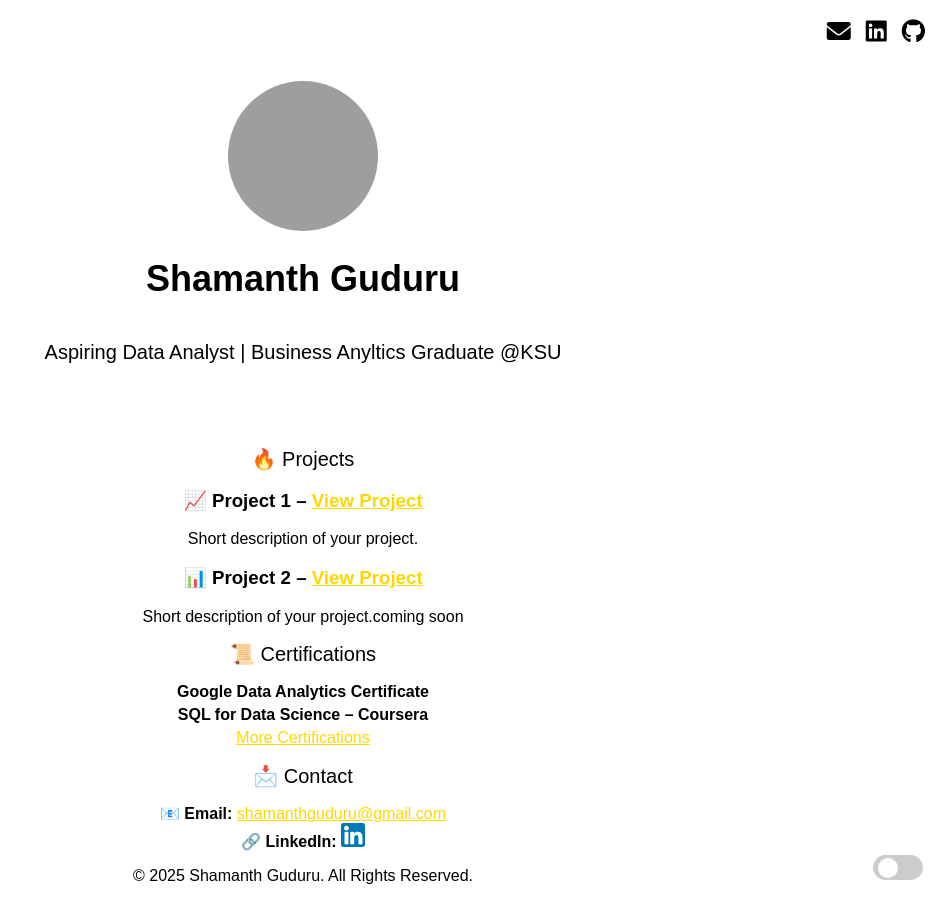
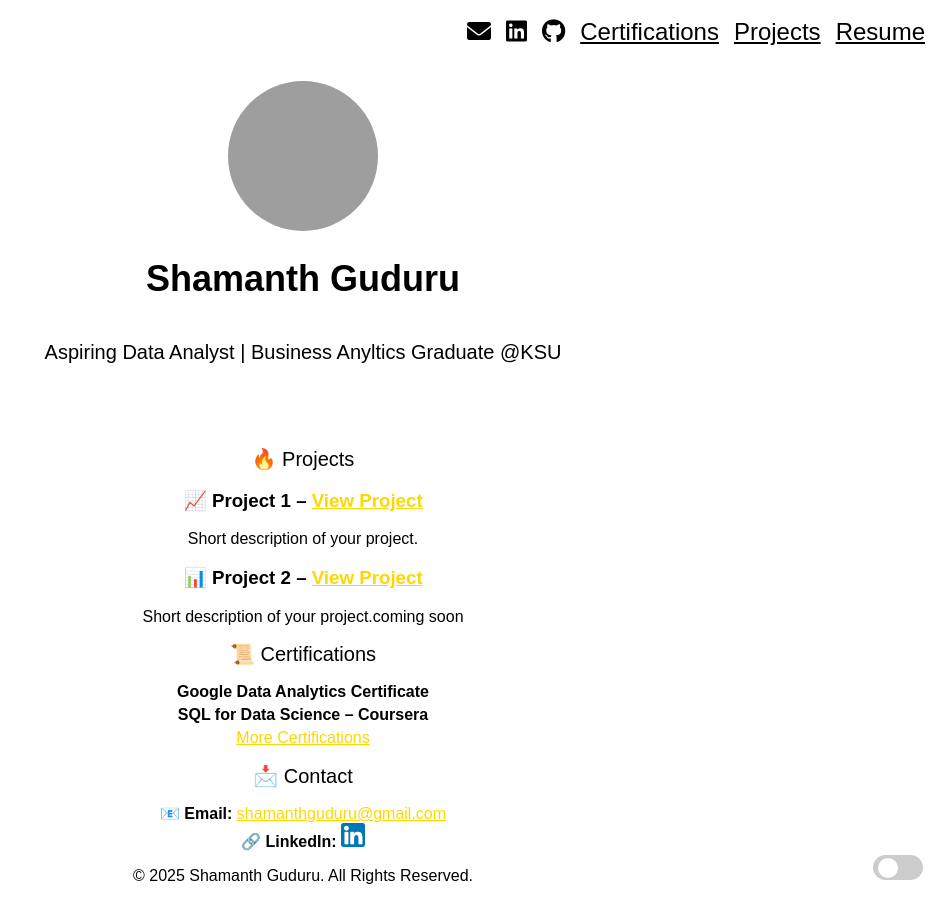
Before and after one commit to shamanthguduru/shamanthguduru.github.io, a Jekyll site: the page built from index.md, in a window 1280 px wide. Shown: the whole page, without its empty margins (337-1280 px from the left). Built offline with Jekyll 4.4.1, drawn with Linux system fonts in a browser that asks for light colours; grey boxes are pictures that could not be loaded.

Commit message:
Update default.html

```diff
--- a/_layouts/default.html
+++ b/_layouts/default.html
@@ -21,6 +21,9 @@
                 <a href="https://github.com/shamanthguduru" target="_blank" title="GitHub">
                     <i class="fab fa-github"></i>
                 </a>
+                <a href="/certifications" title="Certifications">Certifications</a>
+                <a href="/projects" title="Projects">Projects</a>
+                <a href="/resume" title="Resume">Resume</a>
             </div>
         </div>
     </header>
```
